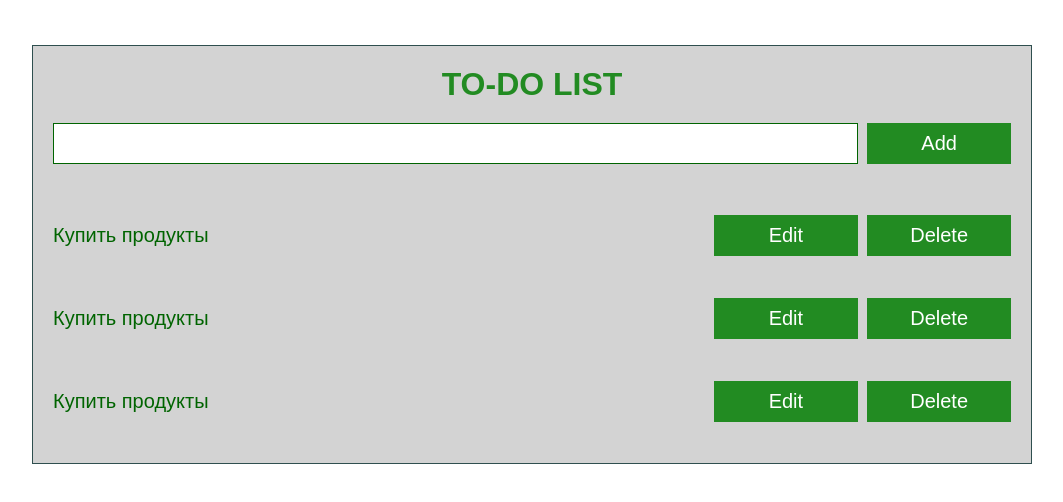
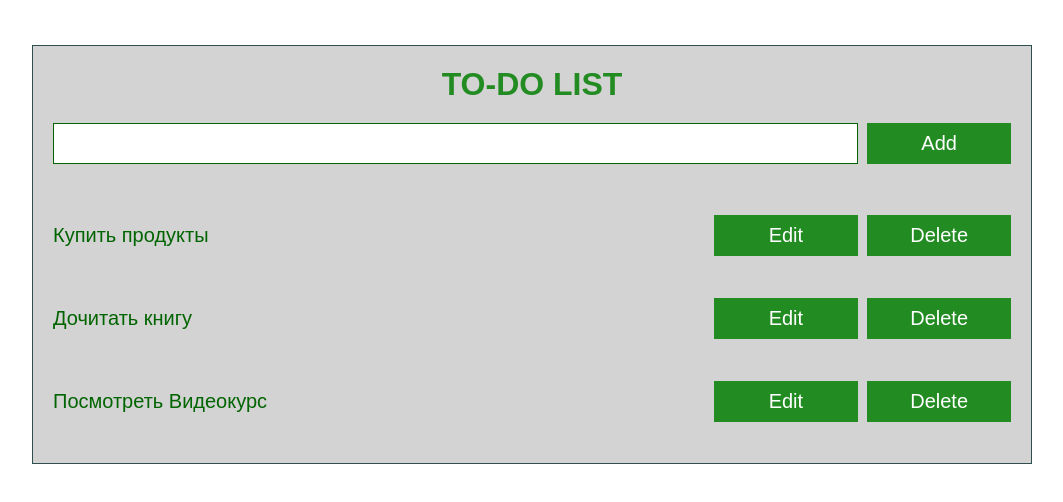
Before and after one commit to kaiaz/react_todo_prj, a React (Create React App) app: page / in a window 1280 px wide. Shown: the top 502 px of the page, without its empty margins (108-1171 px from the left). Built offline with nearby package versions, Linux system fonts and the light colour scheme.

Commit message:
add tasks array and render this use map iterator

```diff
--- a/src/App.js
+++ b/src/App.js
@@ -1,15 +1,25 @@
 import React, { Component } from 'react';
 import Todo from './components/Todo';
 import './App.css';
+import Field from './components/Field';
 
-class App extends Component {
-  render() {
+function App(props) {
+
+
     return (
       <div className="App">
-        <Todo/>
+        <h1 className='mainTitle'>To-Do List</h1>
+        <div className="panel">
+          <Field/>
+        </div>
+          {props.todos.map(todo => <Todo
+                   title={todo.title}
+                   id = {todo.id}
+                   key = {todo.id}
+            />)}
       </div>
     );
-  }
+
 }
 
 export default App;
--- a/src/components/Button.js
+++ b/src/components/Button.js
@@ -4,7 +4,7 @@ import './../index.css';
 function Button(props) {
 
     return (
-        <button className="btn">{props.name}</button>
+        <button className="btn" >{props.name}</button>
 
     );
 
--- a/src/components/Task.js
+++ /dev/null
@@ -1,17 +0,0 @@
-import React from 'react';
-import './../index.css';
-import Button from './Button';
-
-class Task extends React.Component {
-    render() {
-        return(
-           <section className='task'>
-               <p className='task-text'>Купить продукты</p>
-            <Button name='Edit'/>
-            <Button name='Delete'/>
-           </section>
-        );
-    }
-}
-
-export default Task;
--- a/src/components/Todo.js
+++ b/src/components/Todo.js
@@ -1,26 +1,21 @@
 import React from 'react';
 import './../index.css';
-import Task from './Task';
+
 import Button from './Button';
-import Field from './Field';
 
 
-class Todo extends React.Component {
-    render() {
+
+function Todo(props) {
+
         return(
-         <div>
-             <h1 className='mainTitle'>To-Do List</h1>
-             <div className="panel">
-                 <Field/>
-             </div>
-             <section className='tasks'>
-                <Task/>
-                <Task/>
-                <Task/>
+             <section className='task'>
+                 <p className='task-text'>{props.title}</p>
+                 <Button name='Edit'/>
+                 <Button name='Delete'/>
              </section>
-         </div>
-        );
-    }
+
+        )
+
 }
 
 
--- a/src/index.js
+++ b/src/index.js
@@ -3,6 +3,9 @@ import ReactDOM from 'react-dom';
 import './index.css';
 import App from './App';
 import registerServiceWorker from './registerServiceWorker';
+import todos from './todos';
 
- ReactDOM.render(<App />, document.getElementById('root'));
+
+
+ ReactDOM.render(<App todos = {todos}/>, document.getElementById('root'));
  registerServiceWorker();
--- /dev/null
+++ b/src/todos.js
@@ -0,0 +1,21 @@
+const todos = [
+    {
+        id: 1,
+        title: 'Купить продукты',
+        completed: true
+    },
+
+    {
+        id: 2,
+        title: 'Дочитать книгу',
+        completed: false
+    },
+
+    {
+        id: 3,
+        title: 'Посмотреть Видеокурс',
+        completed: false
+    }
+];
+
+export default todos;
```
